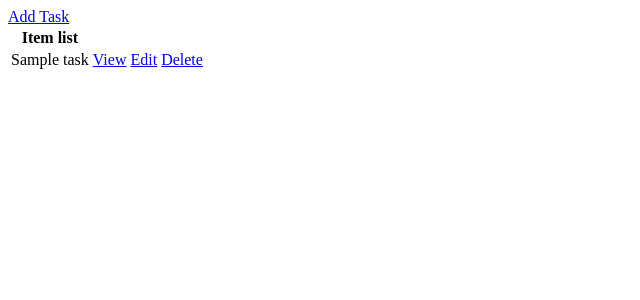
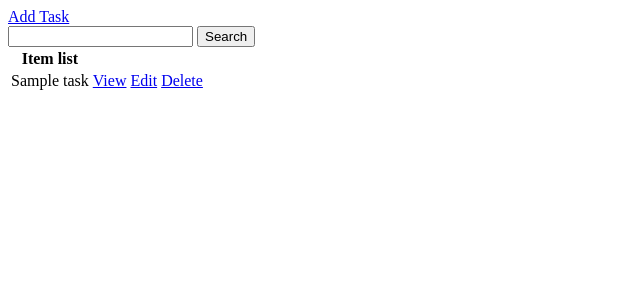
Before and after one commit to SzymCode/TodoApp, a Django app: template base/templates/base/task_list.html in a window 1280 px wide. Shown: the top 300 px of the page, without its empty margins (0-640 px from the left). Run offline with Django 3.2, Linux system fonts and the light colour scheme; the template is opened without the code that fills it: most values are stand-ins (such as "Sample title", 1, 10 or a date in 2020).

Commit message:
Task search

```diff
--- a/base/templates/base/task_list.html
+++ b/base/templates/base/task_list.html
@@ -10,6 +10,10 @@
     <a href="{% url 'logout' %}">Logout</a>
 {% endif %}
 <a href="{% url 'task-create' %}">Add Task</a>
+<form method="GET">
+    <input type="text" name="search-area">
+    <input type="submit" value="Search">
+</form>
 <table>
     <tr>
         <th>Item list</th>
--- a/base/views.py
+++ b/base/views.py
@@ -19,6 +19,12 @@ class TaskList(LoginRequiredMixin, ListView):
         context = super().get_context_data(**kwargs)
         context['tasks'] = context['tasks'].filter(user=self.request.user)
         context['count'] = context['tasks'].filter(complete=False).count()
+        search_input = self.request.GET.get('search-area') or ''
+        if search_input:
+            context['tasks'] = context['tasks'].filter(title__startswith=search_input)
+            #context['tasks'] = context['tasks'].filter(title__icontains=search_input)
+
+        context['search_input'] = search_input
         return context
 
 
```
